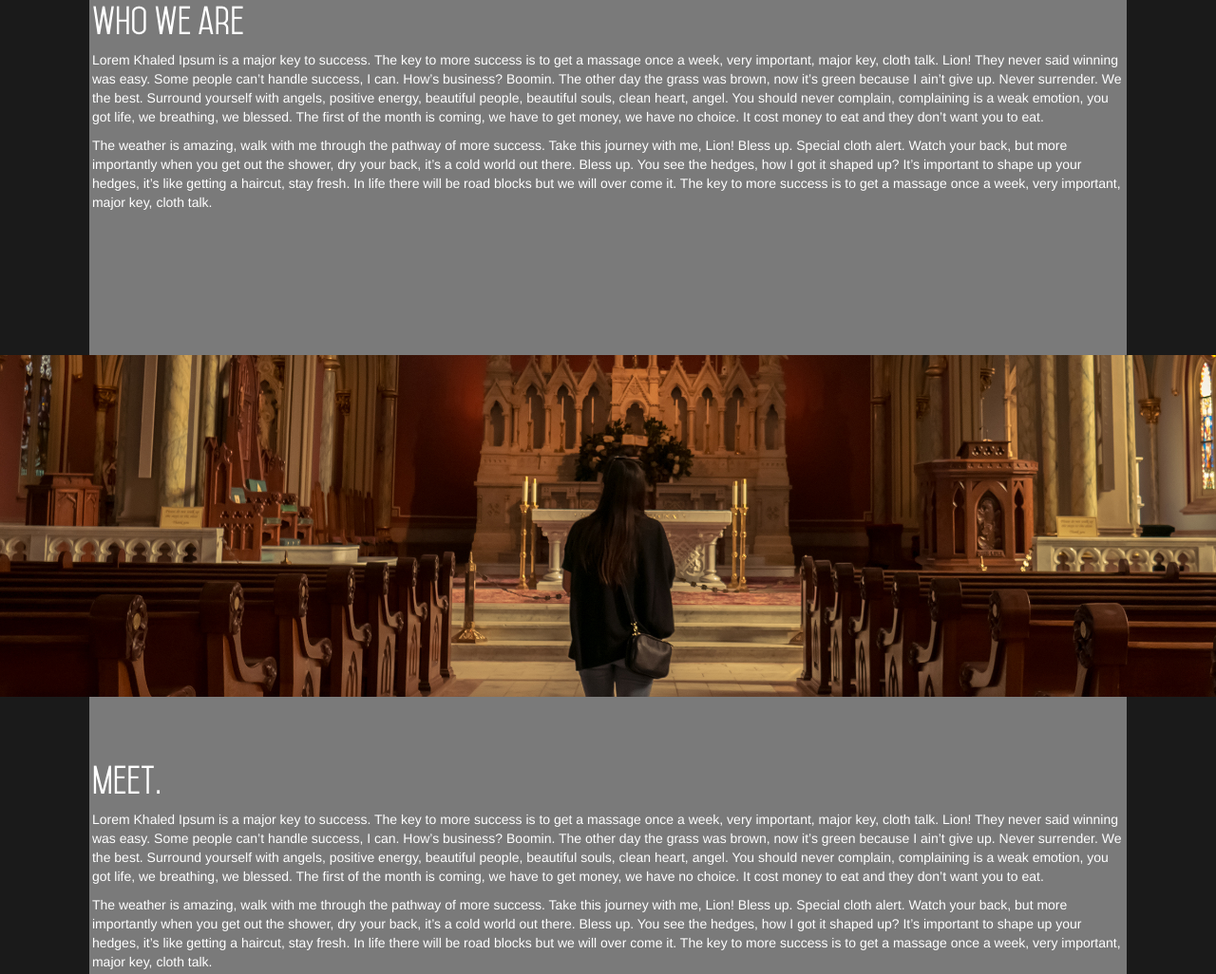
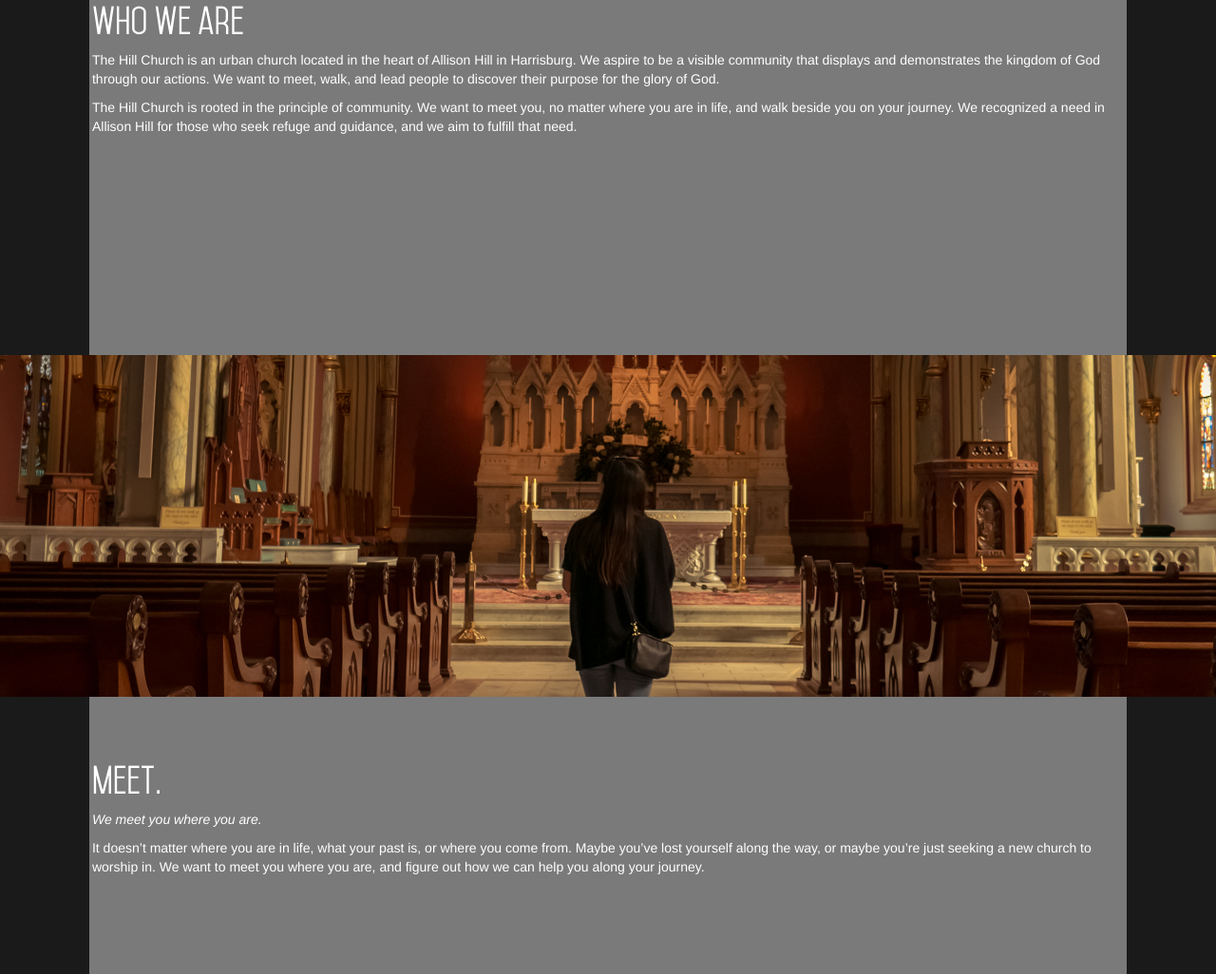
Before and after one commit to zach-long/theHillChurch, a plain HTML site: page index.html in a window 1280 px wide. Shown: the part 776-1802 px from the top of the page at 95% size. Drawn offline with Linux system fonts and the light colour scheme.

Commit message:
added new copy

```diff
--- a/index.html
+++ b/index.html
@@ -43,8 +43,8 @@
 		<div class="row">
 			<div class="col-xs-10 col-xs-offset-1 content-inner">
 				<h1>Who we are</h1>
-				<p>Lorem Khaled Ipsum is a major key to success. The key to more success is to get a massage once a week, very important, major key, cloth talk. Lion! They never said winning was easy. Some people can’t handle success, I can. How’s business? Boomin. The other day the grass was brown, now it’s green because I ain’t give up. Never surrender. We the best. Surround yourself with angels, positive energy, beautiful people, beautiful souls, clean heart, angel. You should never complain, complaining is a weak emotion, you got life, we breathing, we blessed. The first of the month is coming, we have to get money, we have no choice. It cost money to eat and they don’t want you to eat.</p>
-				<p>The weather is amazing, walk with me through the pathway of more success. Take this journey with me, Lion! Bless up. Special cloth alert. Watch your back, but more importantly when you get out the shower, dry your back, it’s a cold world out there. Bless up. You see the hedges, how I got it shaped up? It’s important to shape up your hedges, it’s like getting a haircut, stay fresh. In life there will be road blocks but we will over come it. The key to more success is to get a massage once a week, very important, major key, cloth talk.</p>
+				<p>The Hill Church is an urban church located in the heart of Allison Hill in Harrisburg. We aspire to be a visible community that displays and demonstrates the kingdom of God through our actions. We want to meet, walk, and lead people to discover their purpose for the glory of God.</p>
+				<p>The Hill Church is rooted in the principle of community. We want to meet you, no matter where you are in life, and walk beside you on your journey. We recognized a need in Allison Hill for those who seek refuge and guidance, and we aim to fulfill that need.</p>
 			</div>
 		</div>
 	</section>
@@ -55,8 +55,8 @@
 		<div class="row">
 			<div class="col-xs-10 col-xs-offset-1 content-inner">
 				<h1>Meet.</h1>
-				<p>Lorem Khaled Ipsum is a major key to success. The key to more success is to get a massage once a week, very important, major key, cloth talk. Lion! They never said winning was easy. Some people can’t handle success, I can. How’s business? Boomin. The other day the grass was brown, now it’s green because I ain’t give up. Never surrender. We the best. Surround yourself with angels, positive energy, beautiful people, beautiful souls, clean heart, angel. You should never complain, complaining is a weak emotion, you got life, we breathing, we blessed. The first of the month is coming, we have to get money, we have no choice. It cost money to eat and they don’t want you to eat.</p>
-				<p>The weather is amazing, walk with me through the pathway of more success. Take this journey with me, Lion! Bless up. Special cloth alert. Watch your back, but more importantly when you get out the shower, dry your back, it’s a cold world out there. Bless up. You see the hedges, how I got it shaped up? It’s important to shape up your hedges, it’s like getting a haircut, stay fresh. In life there will be road blocks but we will over come it. The key to more success is to get a massage once a week, very important, major key, cloth talk.</p>
+				<p><em>We meet you where you are.</em></p>
+				<p>It doesn’t matter where you are in life, what your past is, or where you come from. Maybe you’ve lost yourself along the way, or maybe you’re just seeking a new church to worship in. We want to meet you where you are, and figure out how we can help you along your journey.</p>
 			</div>
 		</div>
 	</section>
@@ -67,8 +67,8 @@
 		<div class="row">
 			<div class="col-xs-10 col-xs-offset-1 content-inner">
 				<h1>Walk.</h1>
-				<p>Lorem Khaled Ipsum is a major key to success. The key to more success is to get a massage once a week, very important, major key, cloth talk. Lion! They never said winning was easy. Some people can’t handle success, I can. How’s business? Boomin. The other day the grass was brown, now it’s green because I ain’t give up. Never surrender. We the best. Surround yourself with angels, positive energy, beautiful people, beautiful souls, clean heart, angel. You should never complain, complaining is a weak emotion, you got life, we breathing, we blessed. The first of the month is coming, we have to get money, we have no choice. It cost money to eat and they don’t want you to eat.</p>
-				<p>The weather is amazing, walk with me through the pathway of more success. Take this journey with me, Lion! Bless up. Special cloth alert. Watch your back, but more importantly when you get out the shower, dry your back, it’s a cold world out there. Bless up. You see the hedges, how I got it shaped up? It’s important to shape up your hedges, it’s like getting a haircut, stay fresh. In life there will be road blocks but we will over come it. The key to more success is to get a massage once a week, very important, major key, cloth talk.</p>
+				<p><em>Let us walk with you on your journey</em></p>
+				<p>We want to guide you through life. Sometimes life can be overwhelming, and sometimes it feels like you don’t know where to go. We want to help you through your journey in life and faith. Jesus wants us to sit with people, and that’s what we do. At the Hill Church, we walk by your side, we support you when you feel like giving up, and we stand beside you every step of the way.</p>
 			</div>
 		</div>
 	</section>
@@ -79,8 +79,8 @@
 		<div class="row">
 			<div class="col-xs-10 col-xs-offset-1 content-inner">
 				<h1>Lead.</h1>
-				<p>Lorem Khaled Ipsum is a major key to success. The key to more success is to get a massage once a week, very important, major key, cloth talk. Lion! They never said winning was easy. Some people can’t handle success, I can. How’s business? Boomin. The other day the grass was brown, now it’s green because I ain’t give up. Never surrender. We the best. Surround yourself with angels, positive energy, beautiful people, beautiful souls, clean heart, angel. You should never complain, complaining is a weak emotion, you got life, we breathing, we blessed. The first of the month is coming, we have to get money, we have no choice. It cost money to eat and they don’t want you to eat.</p>
-				<p>The weather is amazing, walk with me through the pathway of more success. Take this journey with me, Lion! Bless up. Special cloth alert. Watch your back, but more importantly when you get out the shower, dry your back, it’s a cold world out there. Bless up. You see the hedges, how I got it shaped up? It’s important to shape up your hedges, it’s like getting a haircut, stay fresh. In life there will be road blocks but we will over come it. The key to more success is to get a massage once a week, very important, major key, cloth talk.</p>
+				<p><em>From being led, to leading others</em></p>
+				<p>We don’t want your faith journey to ever stop. We want to continue guiding with you until you feel called to lead and support others in their own journeys. Jesus asks us to be disciples and spread the word. We want to help you become advocates for Jesus and followers of His word, so that you too can lead others when you feel called.</p>
 			</div>
 		</div>
 	</section>
@@ -90,9 +90,11 @@
 		</div>
 		<div class="row">
 			<div class="col-xs-10 col-xs-offset-1 content-inner">
-				<h1>A message from the pastor.</h1>
-				<p>Lorem Khaled Ipsum is a major key to success. The key to more success is to get a massage once a week, very important, major key, cloth talk. Lion! They never said winning was easy. Some people can’t handle success, I can. How’s business? Boomin. The other day the grass was brown, now it’s green because I ain’t give up. Never surrender. We the best. Surround yourself with angels, positive energy, beautiful people, beautiful souls, clean heart, angel. You should never complain, complaining is a weak emotion, you got life, we breathing, we blessed. The first of the month is coming, we have to get money, we have no choice. It cost money to eat and they don’t want you to eat.</p>
-				<p>The weather is amazing, walk with me through the pathway of more success. Take this journey with me, Lion! Bless up. Special cloth alert. Watch your back, but more importantly when you get out the shower, dry your back, it’s a cold world out there. Bless up. You see the hedges, how I got it shaped up? It’s important to shape up your hedges, it’s like getting a haircut, stay fresh. In life there will be road blocks but we will over come it. The key to more success is to get a massage once a week, very important, major key, cloth talk.</p>
+				<h1>About the pastor.</h1>
+				<p>Pastor Ricardo Volcy was born in Haiti and has lived in the US since 1989. Pastor Ricardo has lived in New Jersey where he began preaching at the age of 16. He fell in love with preaching the word of God and youth ministry while serving as the volunteer youth leader at Ebenezer C&amp;MA church in Newark, NJ.</p>
+				<p>In 2004 Pastor Ricardo left his job, home, and ministry and moved to Moberly, Missouri to pursue a Youth and Family Ministry degree at Central Christian College of the Bible. While at college he met his beautiful wife Christian of 10 years.</p>
+				<p>Both Ricardo and Christian have a Bachelor degree in Youth and Family Ministry.
+He now serves as the lead pastor of Heart of Harrisburg church in Harrisburg, PA. Together with his lovely wife Christian, they have 4 beautiful children Makaela (8), Mykael (4), Madisen (3) and Mia (1). Prior to serving as the lead pastor of the Heart of Harrisburg church, pastor Volcy served as an assistant pastor, youth director, and conference speaker. Pastor Volcy would love the privilege of meeting you in person, join us for one of our Sunday evening services.</p>
 			</div>
 		</div>
 	</section>
@@ -103,6 +105,7 @@
 		<div class="row">
 			<div class="col-md-4 col-md-offset-1 content-inner text-center">
 				<h1>Contact</h1>
+				<p><strong>Join us as we transform Harrisburg</strong></p>
 				<address>
 					1501 Market St.<br>
 					Harrisburg, PA 17103
```
